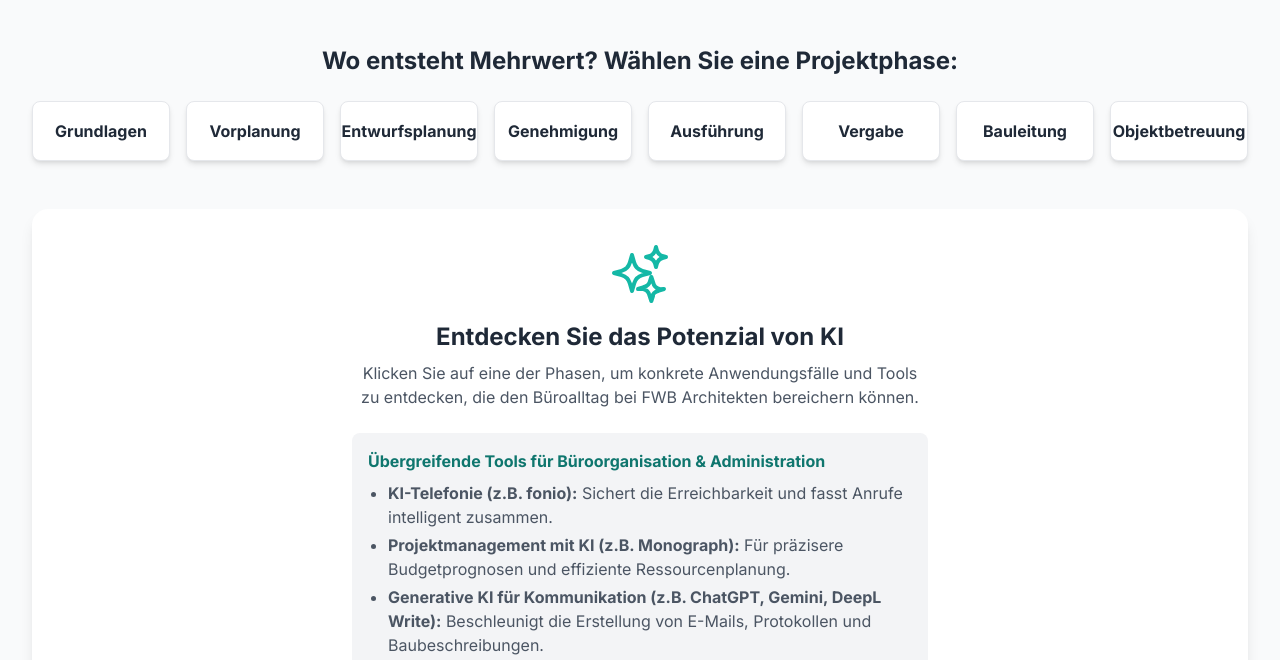
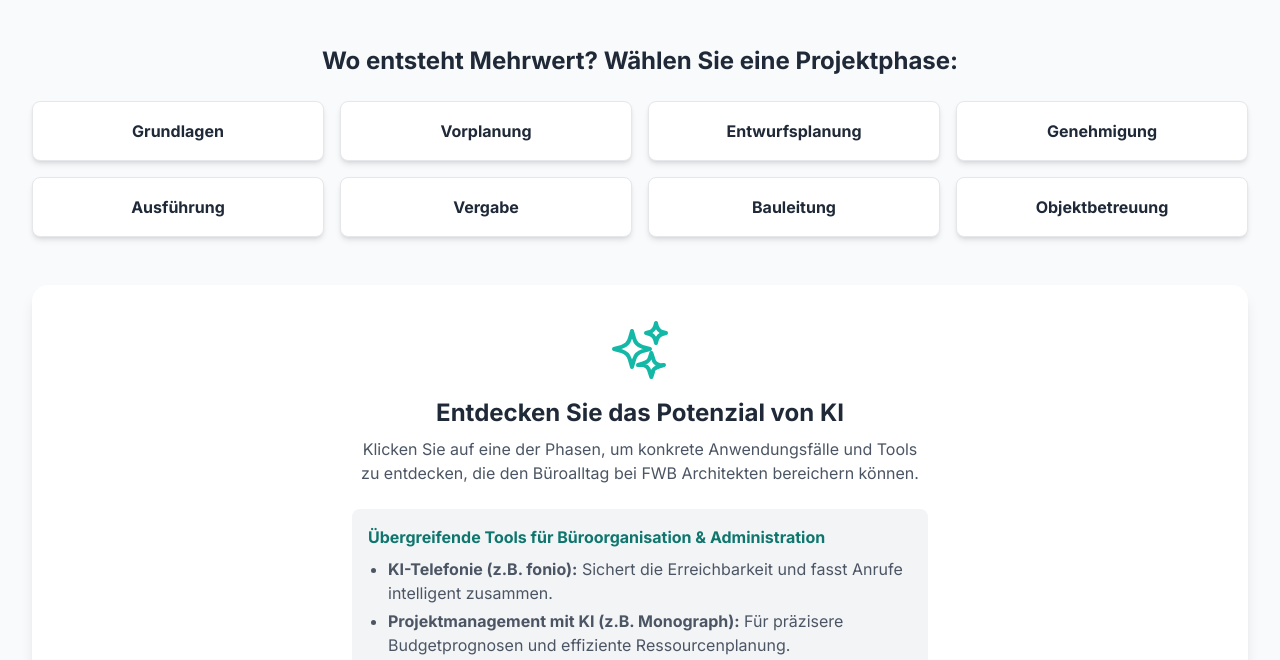
Before and after one commit to kovacc13/Architekten-KI-Tools-2-FWB, a plain HTML site: page index.html in a window 1280 px wide. Shown: the part 127-787 px from the top of the page. Drawn offline with nearby package versions, Linux system fonts and the light colour scheme.

Commit message:
Update index.html

```diff
--- a/index.html
+++ b/index.html
@@ -83,7 +83,7 @@
         <!-- Phasen-Navigation -->
         <div class="mb-12">
             <h2 class="text-2xl font-bold text-center mb-6">Wo entsteht Mehrwert? Wählen Sie eine Projektphase:</h2>
-            <div id="phase-selector" class="grid grid-cols-2 sm:grid-cols-4 lg:grid-cols-8 gap-4">
+            <div id="phase-selector" class="grid grid-cols-4 gap-4">
                 <!-- Phase cards will be dynamically generated by JS -->
             </div>
         </div>
```
